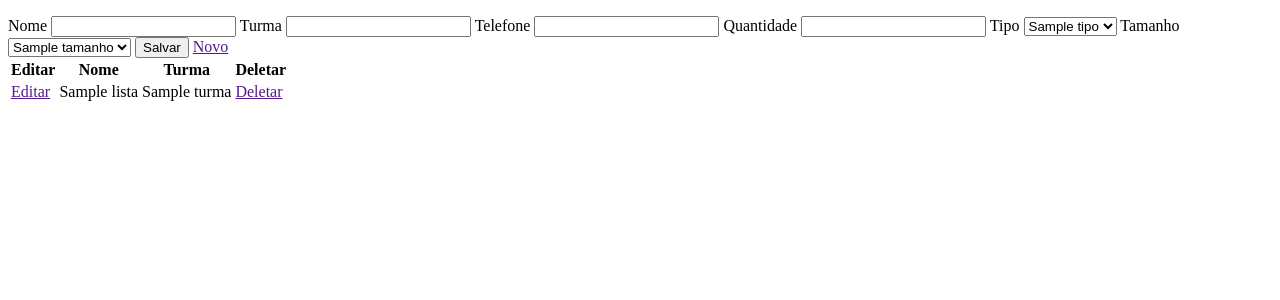
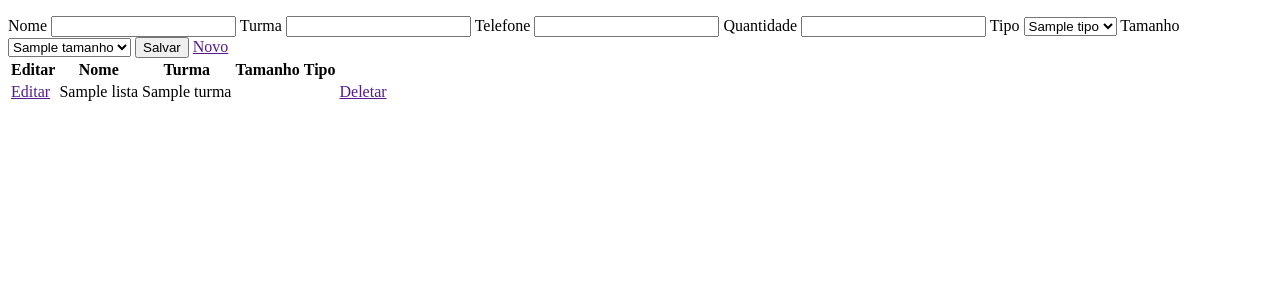
Before and after one commit to AdllaNogueira/meuTCC, a PHP site: the page made by app/views/pedidos.php in a window 1280 px wide. Shown: the part 60-360 px from the top of the page. Run offline with PHP 8.4, Linux system fonts and the light colour scheme; the template is opened without the code that fills it: most values are stand-ins (such as "Sample title", 1, 10 or a date in 2020); data that the repository does not hold is empty.

Commit message:
Modificação na view

```diff
--- a/app/views/pedidos.php
+++ b/app/views/pedidos.php
@@ -59,7 +59,8 @@
         <th>Editar</th>
         <th>Nome</th>
         <th>Turma</th>
-        <th>Deletar</th>
+        <th>Tamanho</th>
+        <th>Tipo</th>
     </tr>
 
     <?php foreach($lista as $item): ?>
@@ -70,6 +71,8 @@
             </td>
             <td><?=$item['nome']?></td>
             <td><?=$item['turma']?></td>
+            <td><?=$tamanhos[$item['tamanho']]?></td>
+            <td><?=$tipos[$item['tipo']]?></td>
             <td>
                 <a href='<?=route("pedidos/deletar/{$item['id']}")?>'>Deletar</a>
             </td>
```
Also changed, not shown: app/database/database.sqlite.
